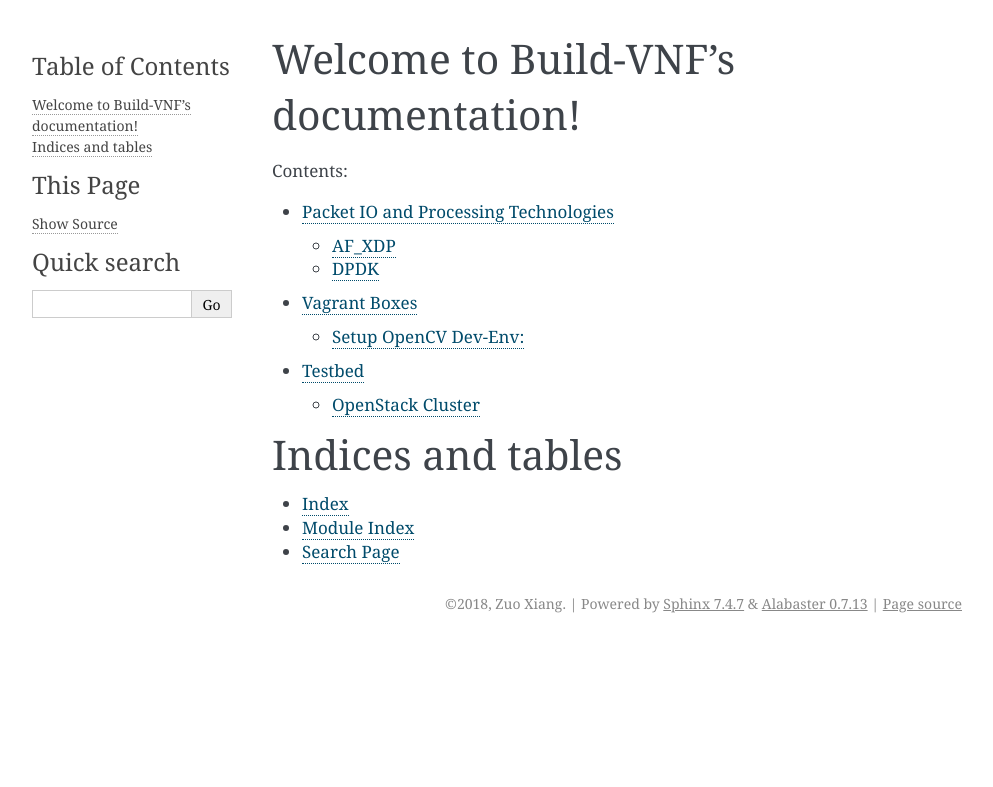
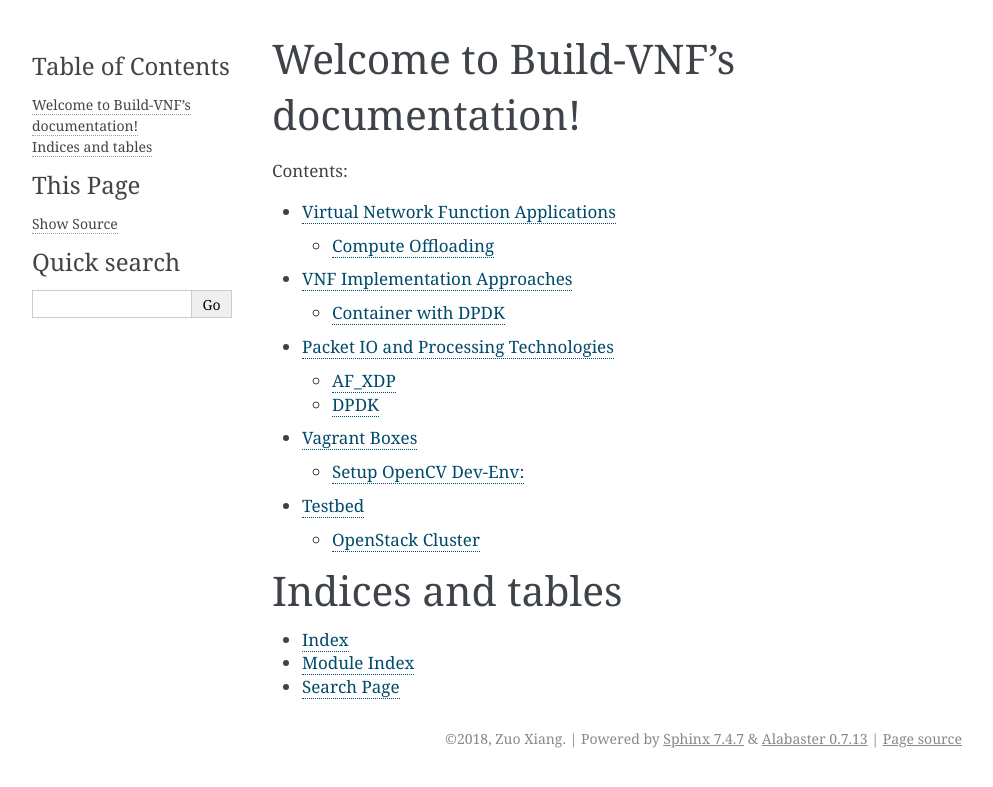
Before and after one commit to stevelorenz/build-vnf, a Sphinx documentation site: the page built from doc/source/index.rst, in a window 1280 px wide. Shown: the top 787 px of the page, without its empty margins (148-1141 px from the left). Built offline with Sphinx 7.4.7, drawn with Linux system fonts in a browser that asks for light colours.

```diff
--- a/doc/source/index.rst
+++ b/doc/source/index.rst
@@ -10,6 +10,8 @@
    :maxdepth: 2
    :caption: Contents:
 
+   ./vnf
+   ./approach
    ./tech
    ./vbox
    ./testbed
--- a/doc/source/vbox.rst
+++ b/doc/source/vbox.rst
@@ -33,6 +33,7 @@
 After the successful compiling and installation, run the edge sample application for testing.
 
 .. code:: bash
+
     cd ~/opencv/samples/python
     python3 ./edge.py
 
--- /dev/null
+++ b/doc/source/vnf.rst
@@ -0,0 +1,8 @@
+Virtual Network Function Applications
+=====================================
+
+Compute Offloading
+------------------
+
+Object Detection
+^^^^^^^^^^^^^^^^
```
Also changed, not shown: doc/source/approach.rst (added, +11 -0 lines), 7 other files.
